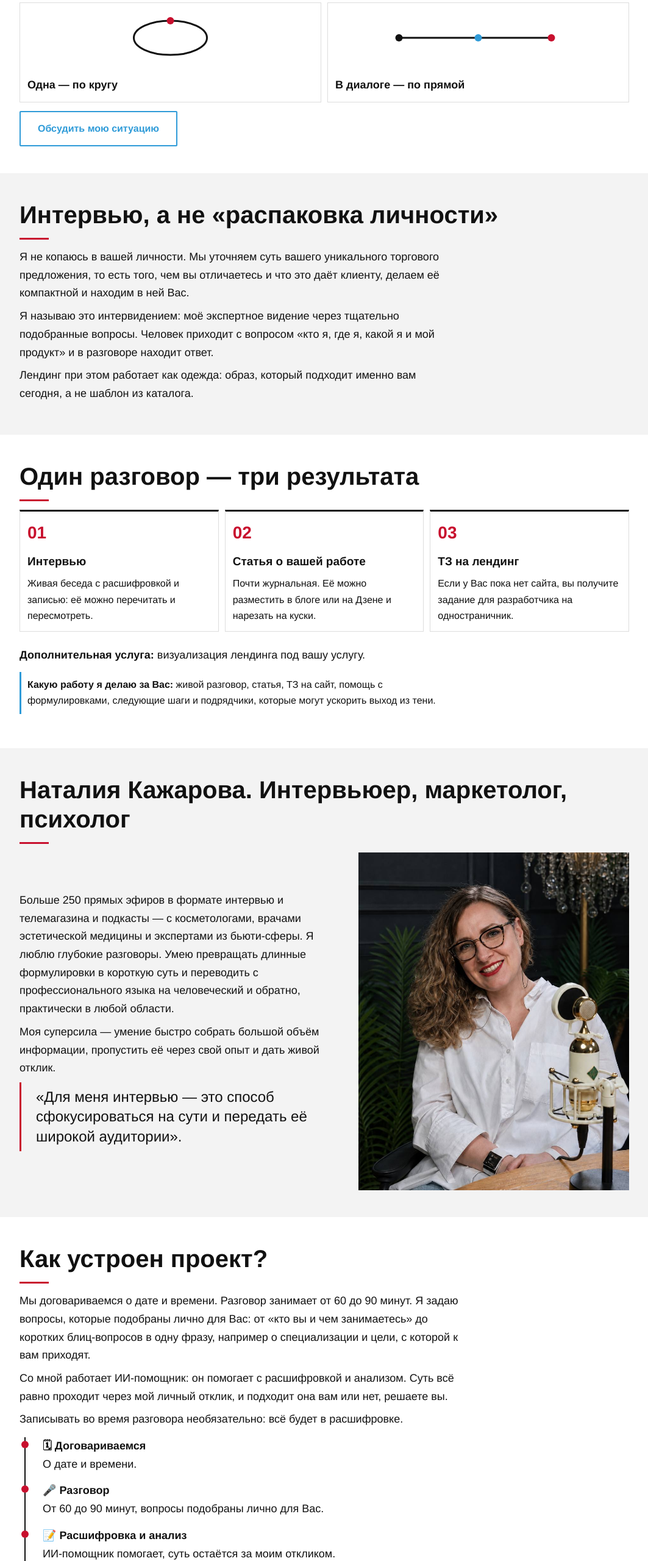
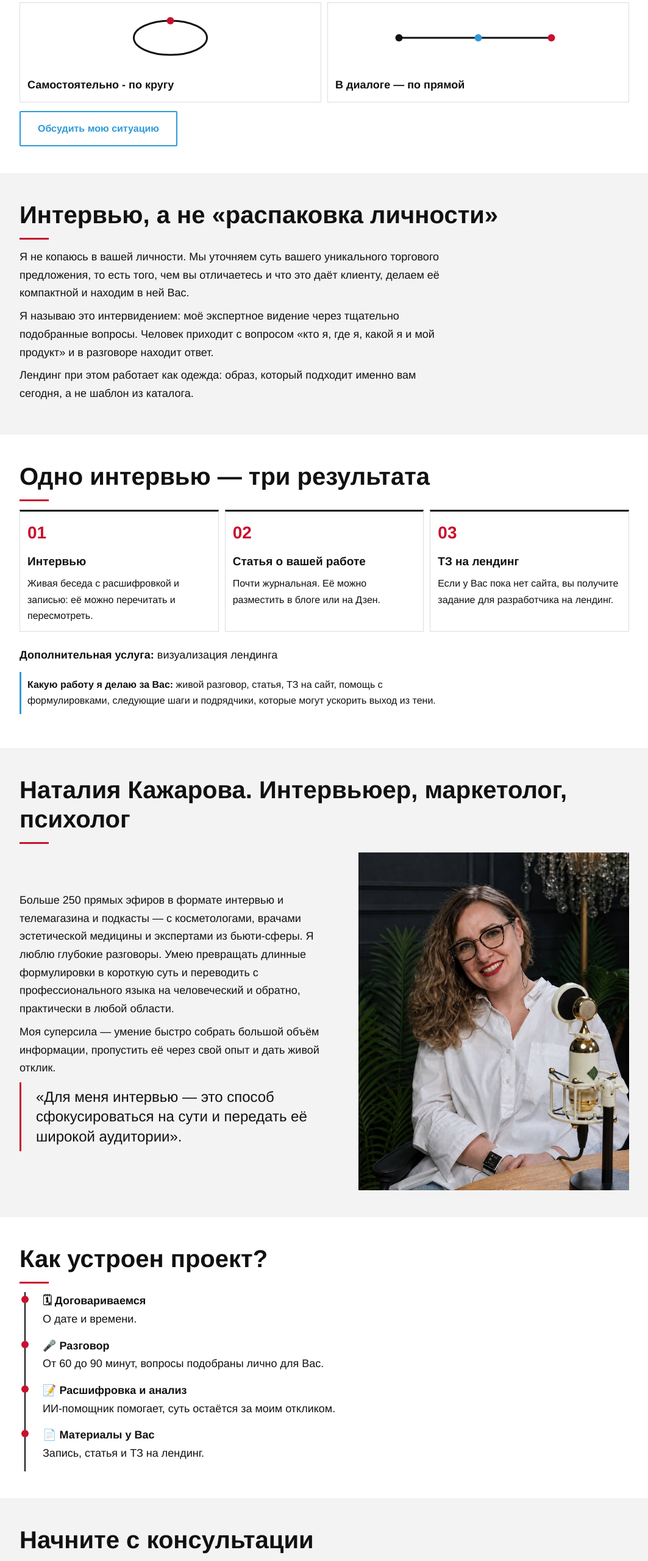
Before and after one commit to nataliaaveselova-tech/nataliaaveselova-tech.github.io, a plain HTML site: page interview.html in a window 1280 px wide. Shown: the part 1680-4240 px from the top of the page at 61% size, without its empty margins (108-1171 px from the left). Drawn offline with Linux system fonts and the light colour scheme.

Commit message:
Add files via upload
Переработали текст страницы, увеличили цену

```diff
--- a/interview.html
+++ b/interview.html
@@ -119,7 +119,7 @@ footer p{max-width:none}
 <p>Шаблоны и нейросети дают структуру, но в ней нет Вас. Текст звучит чужим голосом, и клиент это чувствует. Одна из участниц сказала об этом так: никакой проект не существует без человека.</p>
 <p>Нужен тот, кто задаст точные вопросы и поможет услышать собственный голос.</p>
 <div class="two">
-<div class="scheme"><svg viewBox="0 0 300 90"><ellipse cx="150" cy="45" rx="60" ry="28" fill="none" stroke="#111" stroke-width="3"/><circle cx="150" cy="17" r="6" fill="#c8102e"/></svg><b>Одна — по кругу</b></div>
+<div class="scheme"><svg viewBox="0 0 300 90"><ellipse cx="150" cy="45" rx="60" ry="28" fill="none" stroke="#111" stroke-width="3"/><circle cx="150" cy="17" r="6" fill="#c8102e"/></svg><b>Самостоятельно - по кругу</b></div>
 <div class="scheme"><svg viewBox="0 0 300 90"><line x1="20" y1="45" x2="270" y2="45" stroke="#111" stroke-width="3"/><circle cx="20" cy="45" r="6" fill="#111"/><circle cx="150" cy="45" r="6" fill="#2f9bd8"/><circle cx="270" cy="45" r="6" fill="#c8102e"/></svg><b>В диалоге — по прямой</b></div>
 </div>
 <a class="btn ghost" href="https://t.me/veselovalife?text=%D0%A5%D0%BE%D1%87%D1%83%20%D0%BA%20%D0%B2%D0%B0%D0%BC%20%D0%BD%D0%B0%20%D0%B8%D0%BD%D1%82%D0%B5%D1%80%D0%B2%D1%8C%D1%8E">Обсудить мою ситуацию</a>
@@ -133,13 +133,13 @@ footer p{max-width:none}
 </div></section>
 
 <section><div class="wrap">
-<h2>Один разговор — три результата</h2>
+<h2>Одно интервью — три результата</h2>
 <div class="cards">
 <div class="card"><span class="n">01</span><h3>Интервью</h3><p>Живая беседа с расшифровкой и записью: её можно перечитать и пересмотреть.</p></div>
-<div class="card"><span class="n">02</span><h3>Статья о вашей работе</h3><p>Почти журнальная. Её можно разместить в блоге или на Дзене и нарезать на куски.</p></div>
-<div class="card"><span class="n">03</span><h3>ТЗ на лендинг</h3><p>Если у Вас пока нет сайта, вы получите задание для разработчика на одностраничник.</p></div>
+<div class="card"><span class="n">02</span><h3>Статья о вашей работе</h3><p>Почти журнальная. Её можно разместить в блоге или на Дзен.</p></div>
+<div class="card"><span class="n">03</span><h3>ТЗ на лендинг</h3><p>Если у Вас пока нет сайта, вы получите задание для разработчика на лендинг.</p></div>
 </div>
-<p style="margin-top:24px"><b>Дополнительная услуга:</b> визуализация лендинга под вашу услугу.</p>
+<p style="margin-top:24px"><b>Дополнительная услуга:</b> визуализация лендинга</p>
 <div class="tip"><b>Какую работу я делаю за Вас:</b> живой разговор, статья, ТЗ на сайт, помощь с формулировками, следующие шаги и подрядчики, которые могут ускорить выход из тени.</div>
 </div></section>
 
@@ -157,9 +157,6 @@ footer p{max-width:none}
 
 <section><div class="wrap">
 <h2>Как устроен проект?</h2>
-<p>Мы договариваемся о дате и времени. Разговор занимает от 60 до 90 минут. Я задаю вопросы, которые подобраны лично для Вас: от «кто вы и чем занимаетесь» до коротких блиц-вопросов в одну фразу, например о специализации и цели, с которой к вам приходят.</p>
-<p>Со мной работает ИИ-помощник: он помогает с расшифровкой и анализом. Суть всё равно проходит через мой личный отклик, и подходит она вам или нет, решаете вы.</p>
-<p>Записывать во время разговора необязательно: всё будет в расшифровке.</p>
 <ol class="tl">
 <li><b>🗓 Договариваемся</b>О дате и времени.</li>
 <li><b>🎤 Разговор</b>От 60 до 90 минут, вопросы подобраны лично для Вас.</li>
@@ -172,7 +169,7 @@ footer p{max-width:none}
 <h2>Начните с консультации</h2>
 <p>Консультация — это первый короткий разговор, на котором вы расскажете о своей ситуации, а мы вместе решим, подходит ли вам формат интервью.</p>
 <p>Первичная консультация: 15 минут, 0 ₽.</p>
-<div class="price"><p style="margin:0 0 6px">До 15 декабря 2026: онлайн-интервью + статья + эскиз ТЗ на лендинг</p><b>4 900 ₽</b></div>
+<div class="price"><p style="margin:0 0 6px">До 15 декабря 2026: онлайн-интервью + статья + эскиз ТЗ на лендинг</p><b><s style="color:#6b6b6b;font-weight:400;margin-right:8px">14 900 ₽</s>4 900 ₽</b></div>
 <a class="btn" href="https://t.me/veselovalife?text=%D0%A5%D0%BE%D1%87%D1%83%20%D0%BA%20%D0%B2%D0%B0%D0%BC%20%D0%BD%D0%B0%20%D0%B8%D0%BD%D1%82%D0%B5%D1%80%D0%B2%D1%8C%D1%8E">Записаться на консультацию</a>
 </div></section>
 
@@ -200,7 +197,7 @@ footer p{max-width:none}
 <details><summary>Я пока не знаю, кто я как эксперт.</summary><p>С этим вопросом чаще всего и приходят.</p></details>
 <details><summary>Зачем здесь ИИ?</summary><p>Он помогает с расшифровкой и анализом. Суть и отбор — мой отклик и опыт.</p></details>
 <details><summary>Что с конфиденциальностью? Опубликуете ли вы моё интервью?</summary><p>Всё конфиденциально: запись, текст статьи и ТЗ на лендинг. Публикация — только с вашего согласия.</p></details>
-<details><summary>Сколько это стоит?</summary><p>Первичная консультация — 15 минут, 0 ₽. До 15 декабря 2026 онлайн-интервью + статья + эскиз ТЗ на лендинг — 4 900 ₽.</p></details>
+<details><summary>Сколько это стоит?</summary><p>Первичная консультация — 15 минут, 0 ₽. До 15 декабря 2026 онлайн-интервью + статья + эскиз ТЗ на лендинг — <s>14 900 ₽</s> 4 900 ₽.</p></details>
 
 <details><summary>Как записаться?</summary><p>Написать в Telegram одно сообщение мне @veselovalife.</p></details>
 <div class="cta"><a class="btn" href="https://t.me/veselovalife?text=%D0%A5%D0%BE%D1%87%D1%83%20%D0%BA%20%D0%B2%D0%B0%D0%BC%20%D0%BD%D0%B0%20%D0%B8%D0%BD%D1%82%D0%B5%D1%80%D0%B2%D1%8C%D1%8E">Записаться на консультацию</a></div>
```
